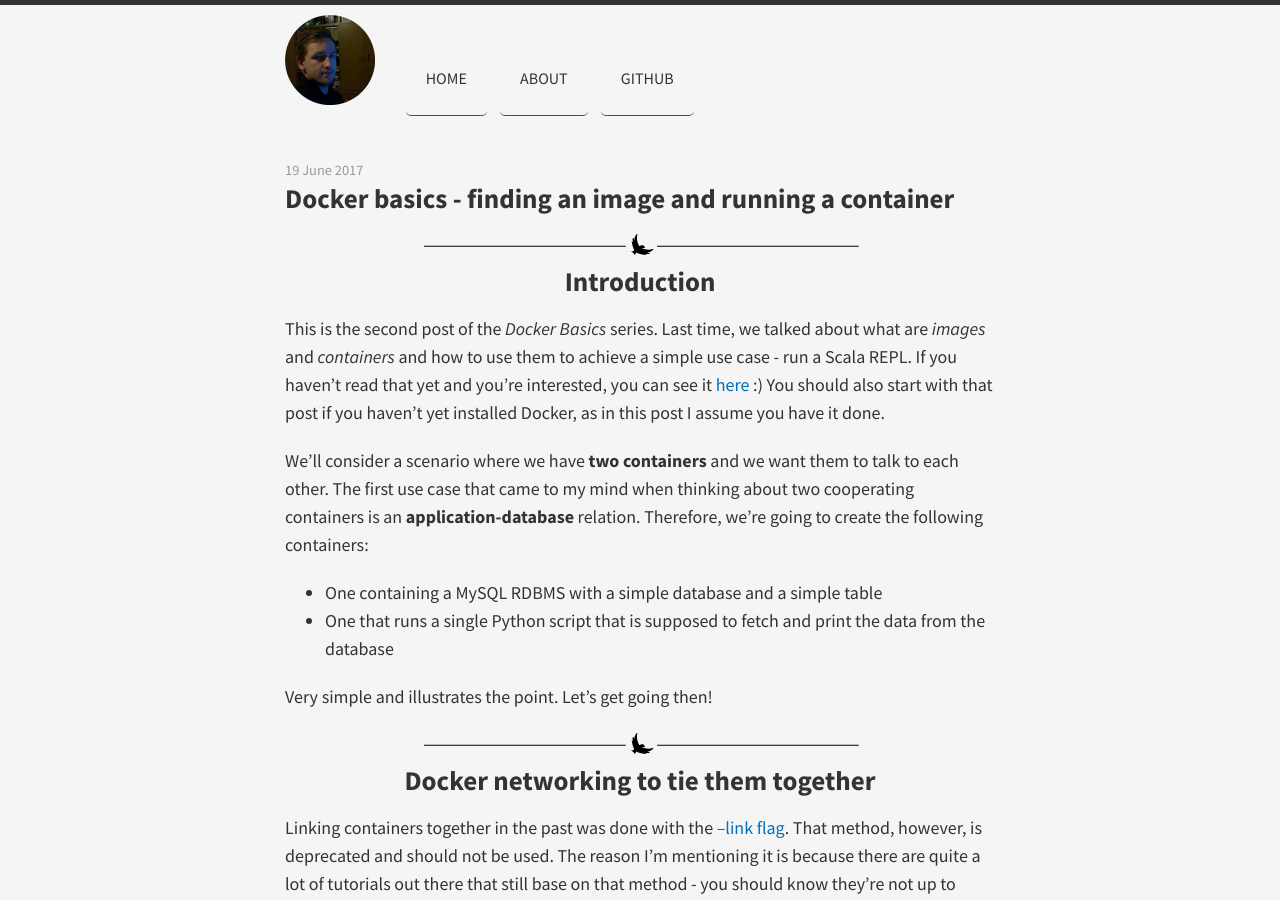
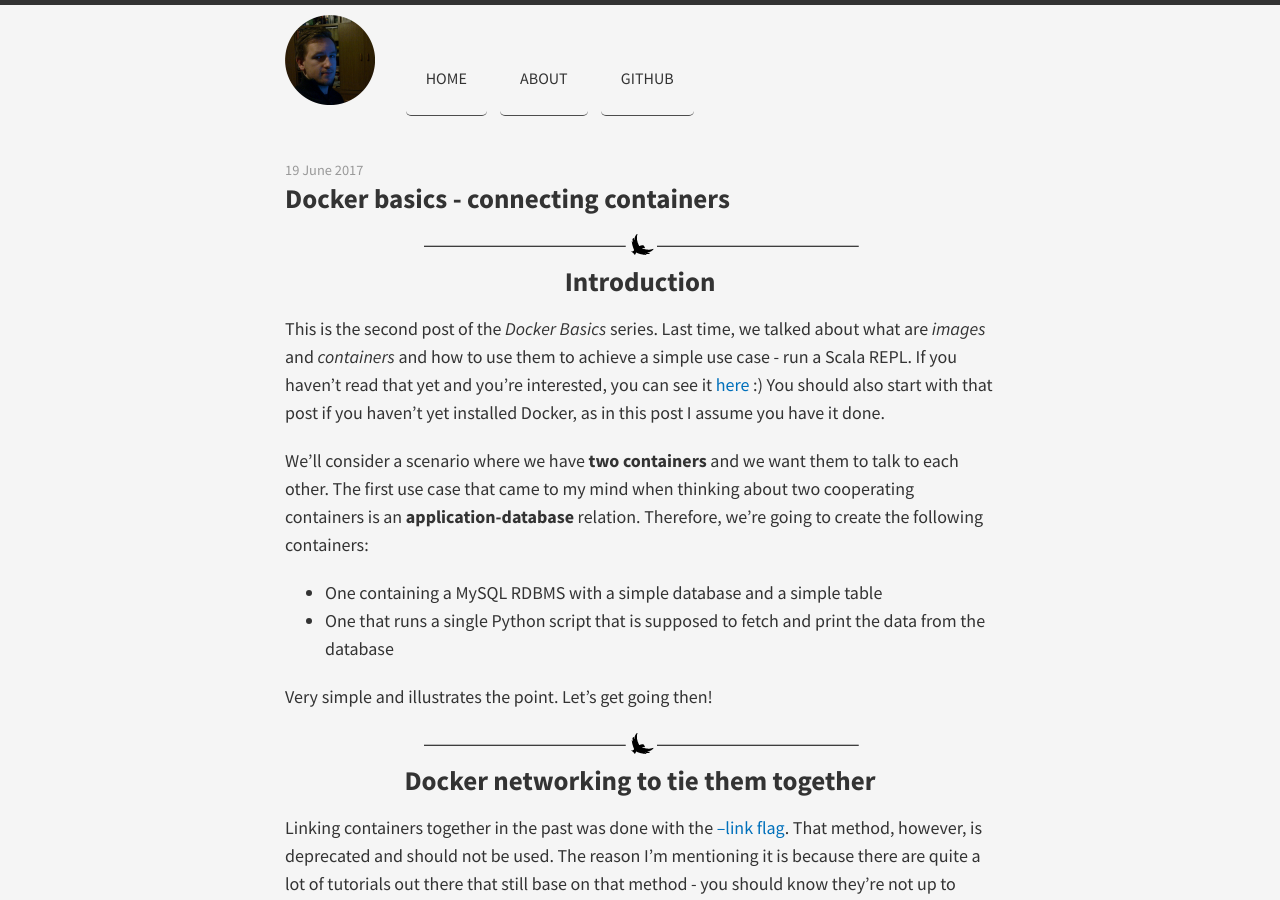
Before and after one commit to rskupnik/rskupnik.github.io, a Jekyll site: the page built from _posts/2017-06-19-docker_series_2_connecting_containers.md, in a window 1280 px wide and 900 px high. Built offline with Jekyll 4.4.1, drawn with Linux system fonts in a browser that asks for light colours; nearby versions of some CDN libraries.

Commit message:
Change post title of Docker 2 post

```diff
--- a/_posts/2017-06-19-docker_series_2_connecting_containers.md
+++ b/_posts/2017-06-19-docker_series_2_connecting_containers.md
@@ -1,6 +1,6 @@
 ---
 layout: post
-title: Docker basics - finding an image and running a container
+title: Docker basics - connecting containers
 ---
 
 ---
```
